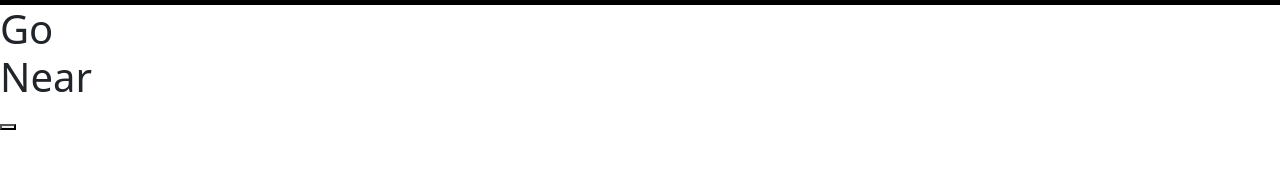
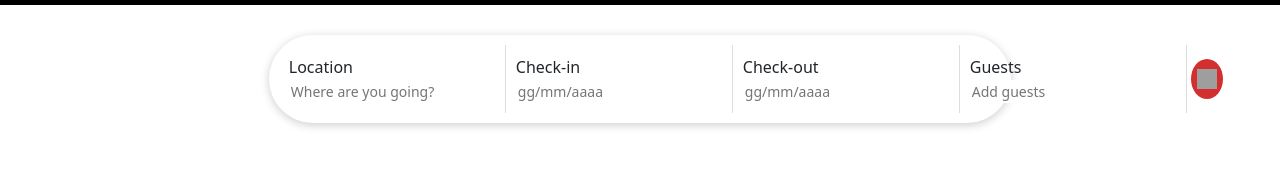
Before and after one commit to SilkySmooth91/BuildWeek2, a plain HTML site: page home.html in a window 1280 px wide. Shown: the part 51-220 px from the top of the page. Drawn offline with nearby package versions, Linux system fonts and the light colour scheme; grey boxes are pictures that could not be loaded.

Commit message:
Calendario1

```diff
--- a/home.html
+++ b/home.html
@@ -56,18 +56,44 @@
             <span class="navbar-toggler-icon c"></span>
         </button>
     </nav>
+    <div class="search-bar container-fluid ">
+        <div>
+          <label>Location</label>
+          <input type="text" placeholder="Where are you going?">
+        </div>
+        <div>
+          <label>Check-in</label>
+          <input type="text" id="checkin" placeholder="gg/mm/aaaa">
 
+        </div>
+        <div>
+          <label>Check-out</label>
+          <input type="text" id="checkout" placeholder="gg/mm/aaaa">
 
+        </div>
+        <div>
+          <label>Guests</label>
+          <input type="text" placeholder="Add guests">
+        </div>
+        <button class="search-button ms-1">
+          <img src="https://cdn-icons-png.flaticon.com/512/149/149852.png" alt="search">
+        </button>
+      </div>
 
+      <script>
+        document.addEventListener("DOMContentLoaded", function() {
+          const checkinInput = document.getElementById("checkin");
+          const checkoutInput = document.getElementById("checkout");
 
-    <div id="searchBar"></div>
+          checkinInput.addEventListener("focus", function() {
+            checkinInput.type = "date";
+          });
 
-    <div id="hero">
-        <div>
-            <h1>Go <br>Near</h1>
-            <button></button>
-        </div>
-    </div>
+          checkoutInput.addEventListener("focus", function() {
+            checkoutInput.type = "date";
+          });
+        });
+      </script>
 
 
 
```
